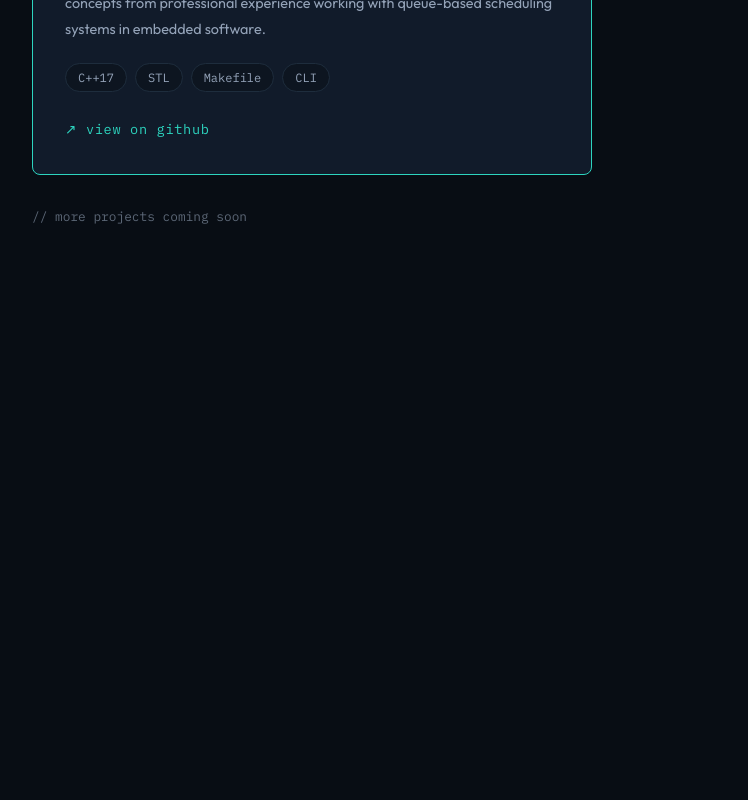
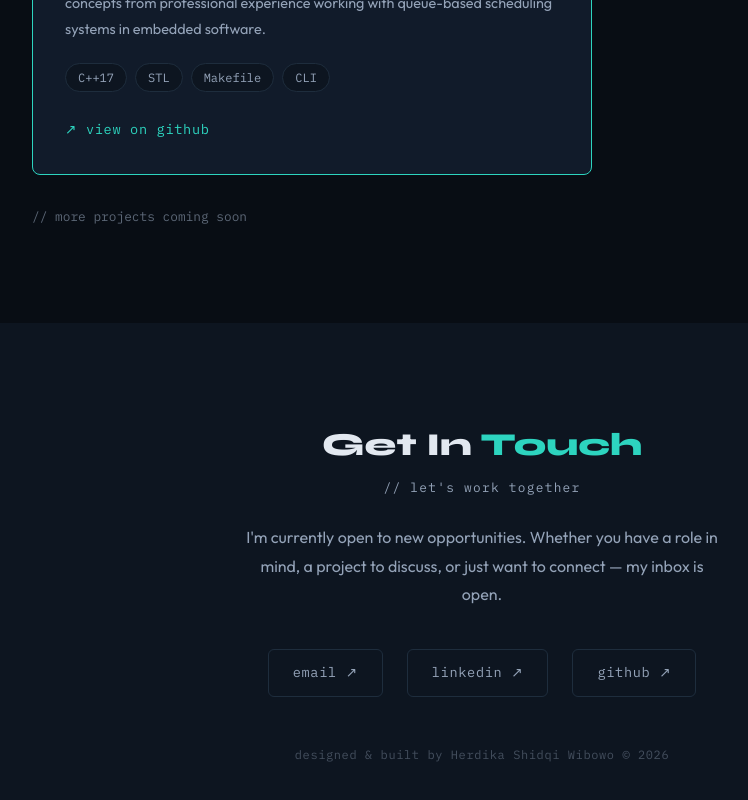
Before and after one commit to swherdika/portofolio, a React (Vite) app: page / in a window 1280 px wide. Shown: the part 3378-4178 px from the top of the page, without its empty margins (158-906 px from the left). Before the commit the page ends 3701 px from the top, so only its background shows below. Built offline with nearby package versions, Linux system fonts and the light colour scheme.

Commit message:
feat: add contact sections, base design complete

```diff
--- a/src/App.jsx
+++ b/src/App.jsx
@@ -4,6 +4,7 @@ import Hero from './components/Hero'
 import Experience from './components/Experience'
 import Skills from './components/Skills'
 import Projects from './components/Projects'
+import Contact from './components/Contact'
 
 function App() {
   return (
@@ -13,6 +14,7 @@ function App() {
       <Experience />
       <Skills />
       <Projects />
+      <Contact />
     </main>
   )
 }
--- /dev/null
+++ b/src/components/Contact.jsx
@@ -0,0 +1,126 @@
+function Contact() {
+
+  const sectionStyle = {
+    padding: '6rem 2rem',
+    backgroundColor: 'var(--bg-secondary)',
+  }
+
+  const innerStyle = {
+    maxWidth: '900px',
+    margin: '0 auto',
+    display: 'flex',
+    flexDirection: 'column',
+    alignItems: 'center',
+    textAlign: 'center',
+  }
+
+  const headingStyle = {
+    fontFamily: 'var(--font-display)',
+    fontSize: '2rem',
+    fontWeight: 800,
+    color: 'var(--text-primary)',
+    marginBottom: '0.5rem',
+  }
+
+  const headingAccentStyle = {
+    color: 'var(--accent-teal)',
+  }
+
+  const subheadingStyle = {
+    fontFamily: 'var(--font-mono)',
+    fontSize: '0.8rem',
+    color: 'var(--text-secondary)',
+    letterSpacing: '0.1em',
+    marginBottom: '1.5rem',
+  }
+
+  const descStyle = {
+    color: 'var(--text-secondary)',
+    fontSize: '1rem',
+    lineHeight: 1.8,
+    maxWidth: '480px',
+    marginBottom: '2.5rem',
+  }
+
+  const linksStyle = {
+    display: 'flex',
+    gap: '1.5rem',
+    flexWrap: 'wrap',
+    justifyContent: 'center',
+    marginBottom: '3rem',
+  }
+
+  const linkStyle = {
+    display: 'flex',
+    alignItems: 'center',
+    gap: '0.5rem',
+    padding: '0.75rem 1.5rem',
+    border: '1px solid var(--border)',
+    borderRadius: '6px',
+    fontFamily: 'var(--font-mono)',
+    fontSize: '0.85rem',
+    color: 'var(--text-secondary)',
+    transition: 'all 0.2s ease',
+    letterSpacing: '0.05em',
+  }
+
+  const footerStyle = {
+    fontFamily: 'var(--font-mono)',
+    fontSize: '0.75rem',
+    color: 'var(--text-secondary)',
+    opacity: 0.4,
+    letterSpacing: '0.05em',
+  }
+
+  const links = [
+    { label: 'email', value: 'herdika.s1@gmail.com', href: 'mailto:herdika.s1@gmail.com' },
+    { label: 'linkedin', value: '/in/herdika-shidqi', href: 'https://linkedin.com/in/herdika-shidqi' },
+    { label: 'github', value: '/swherdika', href: 'https://github.com/swherdika' },
+  ]
+
+  return (
+    <section id="contact" style={sectionStyle}>
+      <div style={innerStyle}>
+
+        <h2 style={headingStyle}>
+          Get In <span style={headingAccentStyle}>Touch</span>
+        </h2>
+        <p style={subheadingStyle}>// let's work together</p>
+
+        <p style={descStyle}>
+          I'm currently open to new opportunities. Whether you have a role in mind,
+          a project to discuss, or just want to connect — my inbox is open.
+        </p>
+
+        <div style={linksStyle}>
+          {links.map((link) => (
+            <a
+              key={link.label}
+              href={link.href}
+              target={link.label !== 'email' ? '_blank' : undefined}
+              rel="noreferrer"
+              style={linkStyle}
+              onMouseEnter={e => {
+                e.currentTarget.style.borderColor = 'var(--accent-teal)'
+                e.currentTarget.style.color = 'var(--accent-teal)'
+              }}
+              onMouseLeave={e => {
+                e.currentTarget.style.borderColor = 'var(--border)'
+                e.currentTarget.style.color = 'var(--text-secondary)'
+              }}
+            >
+              {link.label} ↗
+            </a>
+          ))}
+        </div>
+
+        <p style={footerStyle}>
+          designed & built by Herdika Shidqi Wibowo © 2026
+        </p>
+
+      </div>
+    </section>
+  )
+}
+
+export default Contact
```
